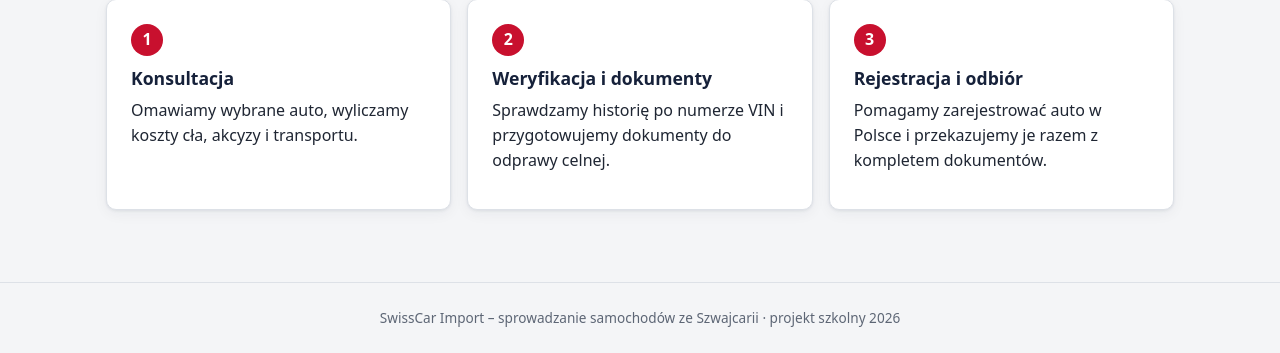
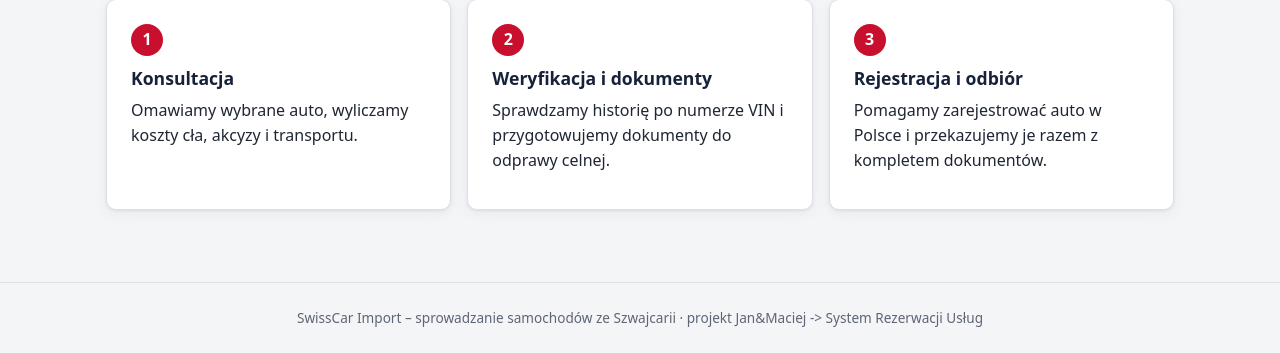
Before and after one commit to jwodz/GITus-ugi, a PHP site: page /index.php in a window 1280 px wide. Shown: the part 527-880 px from the top of the page. Run offline with PHP 8.4, Linux system fonts and the light colour scheme.

Commit message:
mini poprawka footera

```diff
--- a/includes/layout/footer.php
+++ b/includes/layout/footer.php
@@ -1,7 +1,7 @@
 </main>
 
 <footer class="stopka">
-    <p>SwissCar Import – sprowadzanie samochodów ze Szwajcarii · projekt szkolny 2026</p>
+    <p>SwissCar Import – sprowadzanie samochodów ze Szwajcarii · projekt Jan&Maciej -> System Rezerwacji Usług</p>
 </footer>
 </body>
 </html>
```
